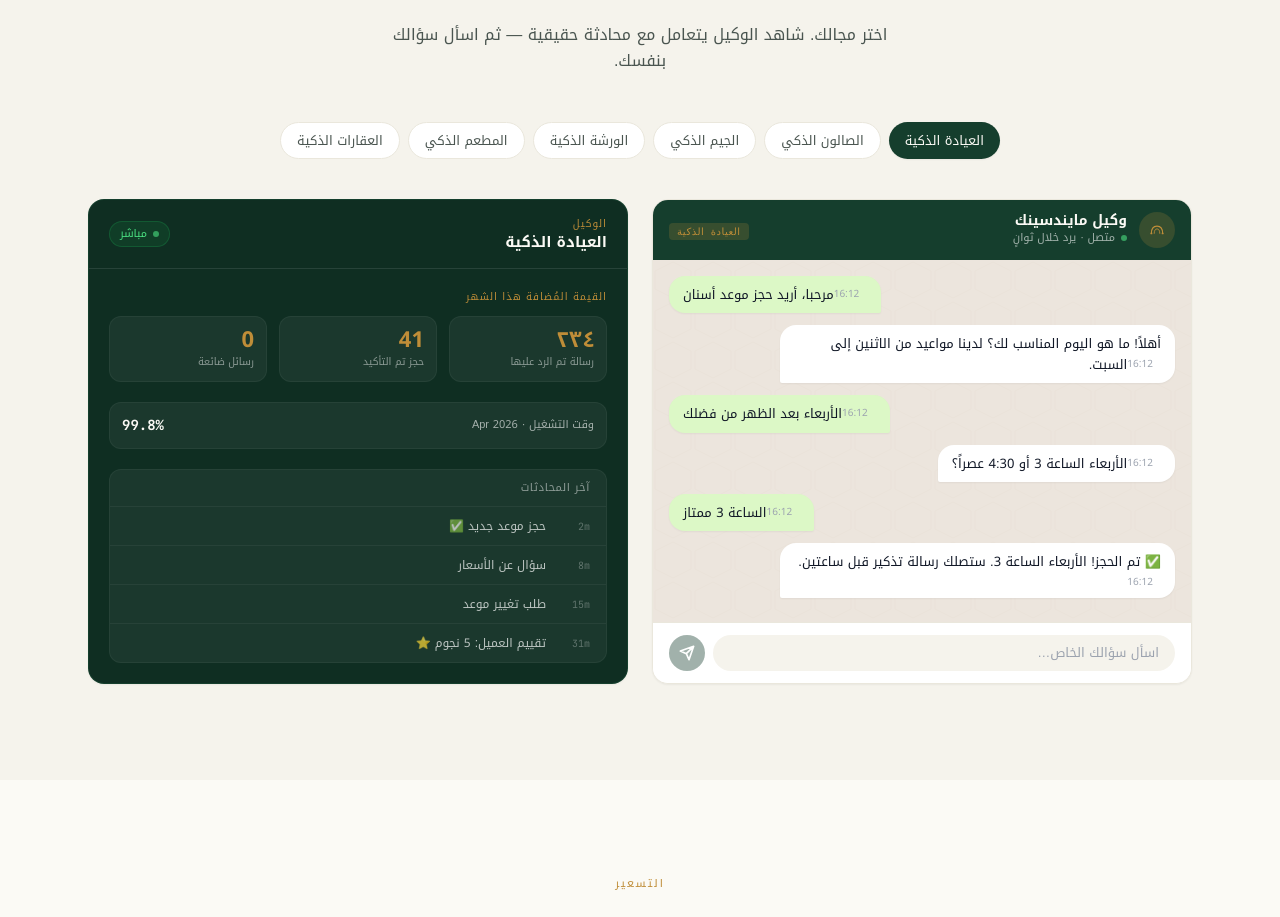
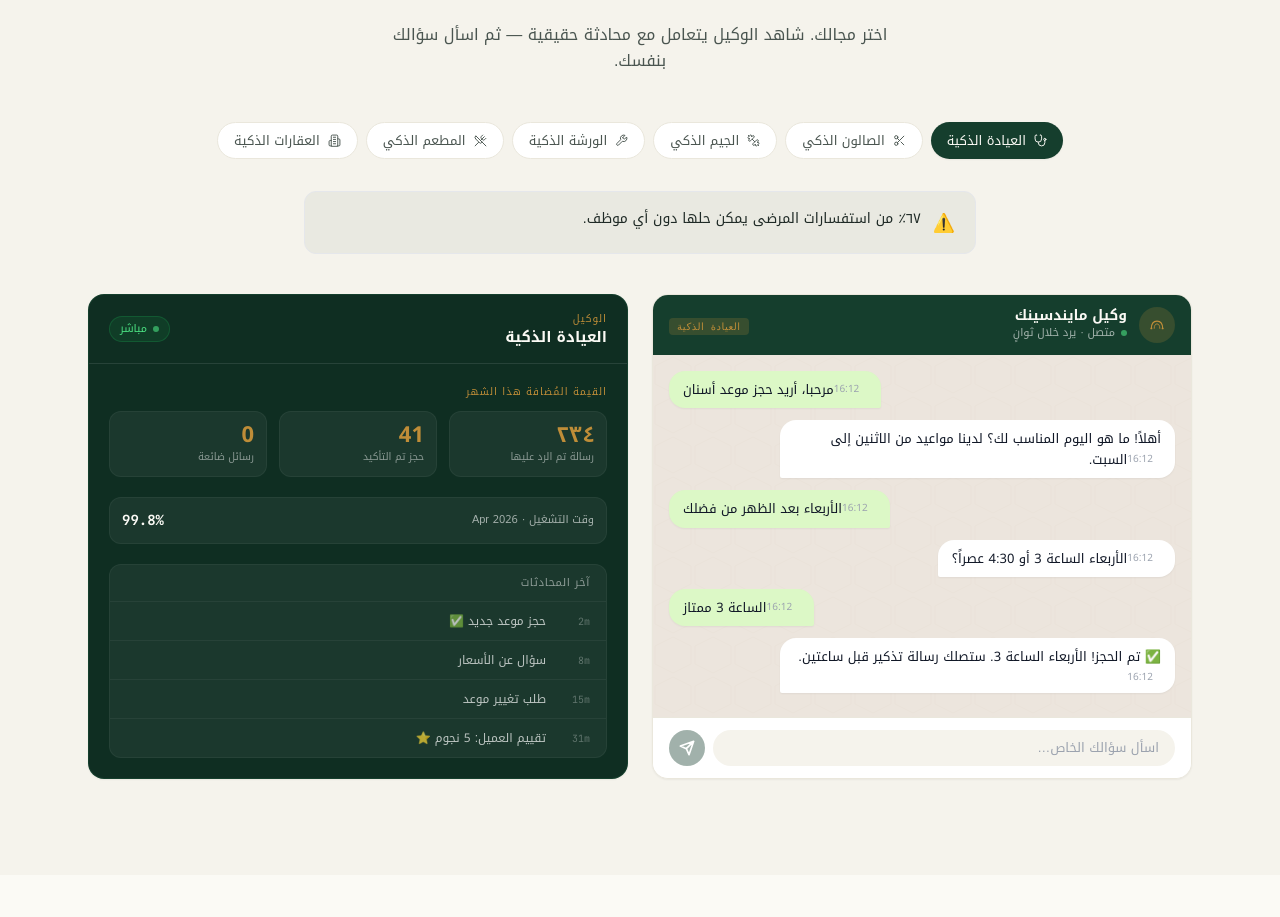
Before and after one commit to abdulazizfaras93-dotcom/mindsync-web, a Next.js app: page / in a window 1280 px wide. Shown: the part 985-1902 px from the top of the page. Built offline with nearby package versions, Linux system fonts and the light colour scheme.

Commit message:
Demo: industry tabs with icons + per-industry pain-stat banner above chat

```diff
--- a/src/components/sections/Demo.tsx
+++ b/src/components/sections/Demo.tsx
@@ -5,10 +5,23 @@ import { BUNDLES } from '@/lib/data'
 import type { IndustryId } from '@/lib/demo-scripts'
 import DemoChat from '@/components/ui/DemoChat'
 import PortalPreview from '@/components/ui/PortalPreview'
+import {
+  Stethoscope, Scissors, Dumbbell, Wrench, UtensilsCrossed, Building2,
+} from 'lucide-react'
+import type { LucideIcon } from 'lucide-react'
+
+const ICON_MAP: Record<string, LucideIcon> = {
+  clinic:        Stethoscope,
+  salon:         Scissors,
+  gym:           Dumbbell,
+  garage:        Wrench,
+  restaurant:    UtensilsCrossed,
+  'real-estate': Building2,
+}
 
 const t = {
-  eyebrow:  { en: 'Live Demo', ar: 'تجربة مباشرة' },
-  headline: { en: 'See what your customers experience.', ar: 'شاهد ما يختبره عملاؤك.' },
+  eyebrow:  { en: 'Live Demo',    ar: 'تجربة مباشرة' },
+  headline: { en: 'See what your customers experience.',           ar: 'شاهد ما يختبره عملاؤك.' },
   sub:      { en: 'Pick your industry. Watch the agent handle a real conversation — then ask your own question.', ar: 'اختر مجالك. شاهد الوكيل يتعامل مع محادثة حقيقية — ثم اسأل سؤالك بنفسك.' },
 }
 
@@ -20,34 +33,58 @@ export default function Demo() {
   return (
     <section id="demo" className="py-24 bg-ms-ivory-100">
       <div className="max-w-6xl mx-auto px-6">
+
+        {/* Section header */}
         <div className="text-center mb-12">
-          <p className="text-ms-gold-600 text-[11px] tracking-[0.18em] uppercase font-medium mb-3">{t.eyebrow[lang]}</p>
-          <h2 className="text-[36px] md:text-[44px] font-bold text-ms-ink-900 tracking-tight mb-4">{t.headline[lang]}</h2>
-          <p className="text-ms-ink-600 text-[16px] max-w-lg mx-auto leading-relaxed">{t.sub[lang]}</p>
+          <p className="text-ms-gold-600 text-[11px] tracking-[0.18em] uppercase font-medium mb-3">
+            {t.eyebrow[lang]}
+          </p>
+          <h2 className="text-[36px] md:text-[44px] font-bold text-ms-ink-900 tracking-tight mb-4">
+            {t.headline[lang]}
+          </h2>
+          <p className="text-ms-ink-600 text-[16px] max-w-lg mx-auto leading-relaxed">
+            {t.sub[lang]}
+          </p>
         </div>
 
-        {/* Industry picker */}
-        <div className="flex flex-wrap justify-center gap-2 mb-10">
-          {BUNDLES.map((b) => (
+        {/* Industry picker — with icons */}
+        <div className="flex flex-wrap justify-center gap-2 mb-8">
+          {BUNDLES.map((b) => {
+            const Icon = ICON_MAP[b.id] ?? Building2
+            const isActive = b.id === selected
+            return (
               <button
                 key={b.id}
                 onClick={() => setSelected(b.id as IndustryId)}
-              className={`px-4 py-2 rounded-full text-[13px] font-medium transition-all duration-200 focus-visible:outline-none focus-visible:ring-2 focus-visible:ring-ms-gold-600 focus-visible:ring-offset-2 ${
-                selected === b.id
+                className={`inline-flex items-center gap-2 px-4 py-2 rounded-full text-[13px] font-medium transition-all duration-200 focus-visible:outline-none focus-visible:ring-2 focus-visible:ring-ms-gold-600 focus-visible:ring-offset-2 ${
+                  isActive
                     ? 'bg-ms-green-800 text-ms-ivory-0 shadow-sm'
-                  : 'bg-white text-ms-ink-600 border border-ms-ivory-200 hover:border-ms-green-800/30'
+                    : 'bg-white text-ms-ink-600 border border-ms-ivory-200 hover:border-ms-green-800/30 hover:text-ms-green-800'
                 }`}
               >
+                <Icon size={13} strokeWidth={1.75} />
                 {b[isAr ? 'ar' : 'en']}
               </button>
-          ))}
+            )
+          })}
         </div>
 
-        {/* Hybrid chat + portal preview */}
+        {/* Pain stat banner — swaps per industry */}
+        <div className="max-w-2xl mx-auto mb-10">
+          <div className="flex items-start gap-3 bg-ms-green-900/5 border border-ms-green-800/12 rounded-xl px-5 py-4">
+            <span className="text-ms-gold-600 text-[18px] mt-0.5 shrink-0">⚠️</span>
+            <p className="text-ms-ink-700 text-[14px] leading-relaxed font-medium">
+              {bundle.painStat[lang]}
+            </p>
+          </div>
+        </div>
+
+        {/* Chat + portal preview */}
         <div className="grid md:grid-cols-2 gap-6 items-stretch">
           <DemoChat industry={selected} bundleLabel={bundle[isAr ? 'ar' : 'en']} />
           <PortalPreview bundleName={{ en: bundle.en, ar: bundle.ar }} />
         </div>
+
       </div>
     </section>
   )
```
Lines whose indentation alone changed are shown as unchanged.
